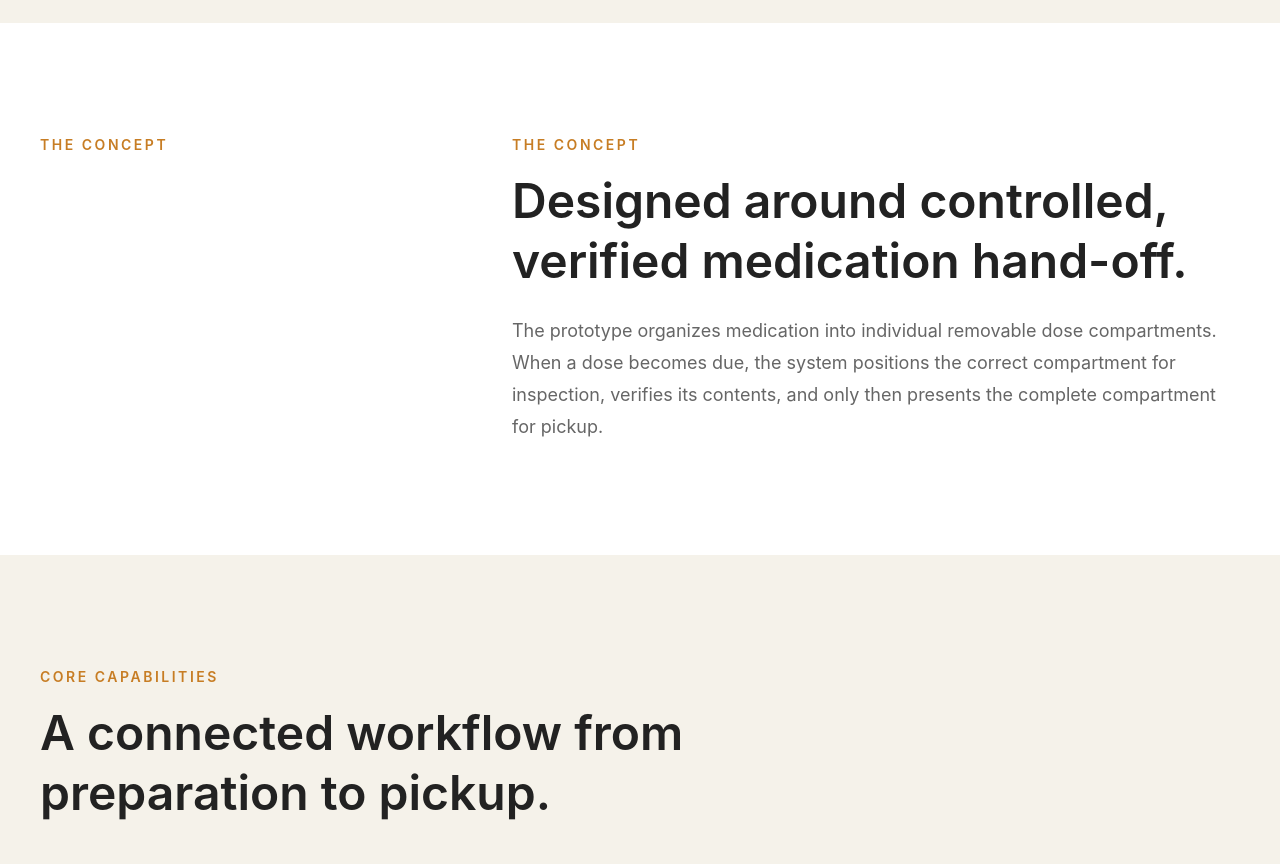
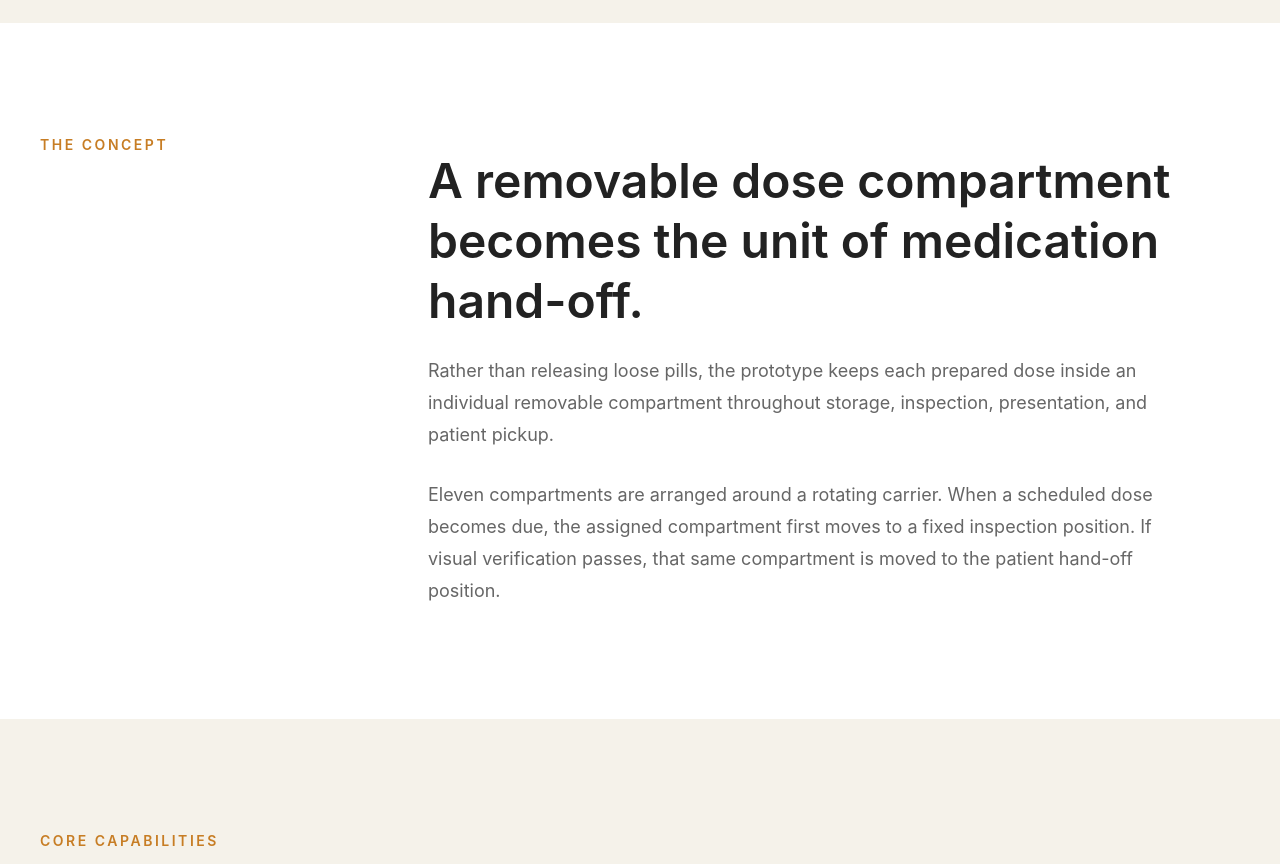
Before and after one commit to bboy2009/CC_Research_2026_Website, an Astro site: page / in a window 1280 px wide. Shown: the part 980-1844 px from the top of the page. Built offline with nearby package versions, Linux system fonts and the light colour scheme; Astro itself is replaced by a stand-in of ours.

Commit message:
Fix repeated title on the Homepage

```diff
--- a/src/components/home/ProblemSection.astro
+++ b/src/components/home/ProblemSection.astro
@@ -4,7 +4,12 @@ import SectionHeader from "../common/SectionHeader.astro";
 
 <section
   id="product"
-  class="scroll-mt-20 bg-white py-16 lg:py-28"
+  class="
+    scroll-mt-20
+    bg-white
+    py-16
+    lg:py-28
+  "
 >
   <div
     class="
@@ -14,7 +19,7 @@ import SectionHeader from "../common/SectionHeader.astro";
       grid-cols-1
       gap-10
       px-6
-      lg:grid-cols-[0.7fr_1.3fr]
+      lg:grid-cols-[0.55fr_1.45fr]
       lg:gap-20
       lg:px-10
     "
@@ -33,10 +38,27 @@ import SectionHeader from "../common/SectionHeader.astro";
       </p>
     </div>
 
-    <SectionHeader
-      label="The Concept"
-      title="Designed around controlled, verified medication hand-off."
-      description="The prototype organizes medication into individual removable dose compartments. When a dose becomes due, the system positions the correct compartment for inspection, verifies its contents, and only then presents the complete compartment for pickup."
-    />
+    <div>
+      <SectionHeader
+        title="A removable dose compartment becomes the unit of medication hand-off."
+        description="Rather than releasing loose pills, the prototype keeps each prepared dose inside an individual removable compartment throughout storage, inspection, presentation, and patient pickup."
+      />
+
+      <p
+        class="
+          mt-7
+          max-w-[760px]
+          text-lg
+          leading-8
+          text-[var(--color-text-secondary)]
+        "
+      >
+        Eleven compartments are arranged around a rotating carrier.
+        When a scheduled dose becomes due, the assigned compartment
+        first moves to a fixed inspection position. If visual
+        verification passes, that same compartment is moved to the
+        patient hand-off position.
+      </p>
+    </div>
   </div>
 </section>
```
